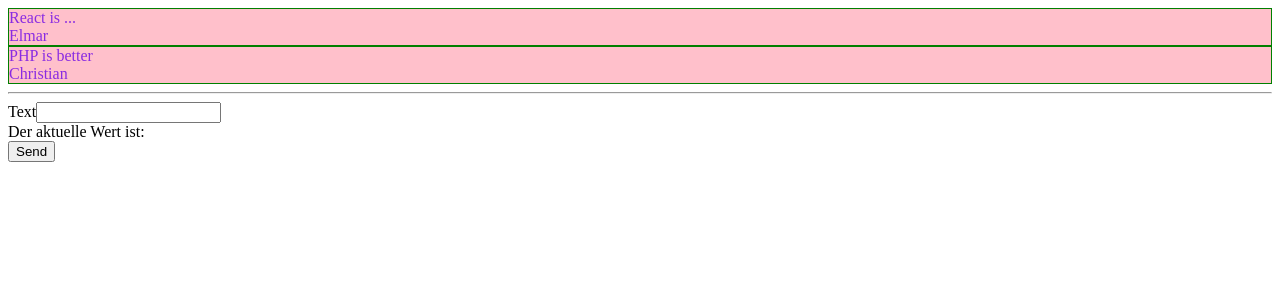
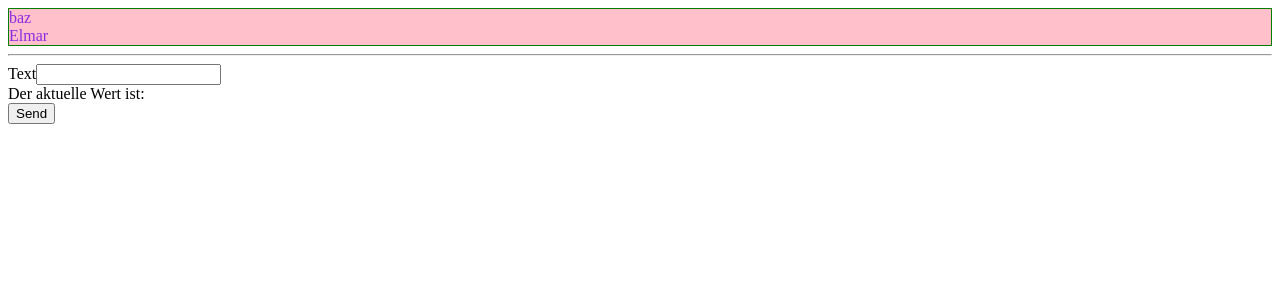
Before and after one commit to elmarburke/reactdays-workshop-munich-2020, a React (Create React App) app: page / in a window 1280 px wide. Shown: the top 300 px of the page. Built offline with nearby package versions, Linux system fonts and the light colour scheme.

Commit message:
fetch messages

```diff
--- a/src/App.tsx
+++ b/src/App.tsx
@@ -1,31 +1,10 @@
 import React from "react";
 import Message from "./components/MessageView";
-import { Message as MessageType } from "./domain";
 import MessageCompose from "./components/MessageCompose";
+import useMessages from "./hooks/useMessages";
 
 const App: React.FunctionComponent = () => {
-  const defaultMessages: readonly MessageType[] = [
-    {
-      id: "1",
-      author: "Elmar",
-      message: "React is ...",
-      date: Date.now(),
-    },
-    {
-      id: "2",
-      author: "Christian",
-      message: "PHP is better",
-      date: Date.now(),
-    },
-  ];
-
-  const [messages, setMessage] = React.useState<readonly MessageType[]>(
-    defaultMessages
-  );
-
-  const handleMessageSubmit = (message: MessageType) => {
-    setMessage([...messages, message]);
-  };
+  const { messages, addMessage } = useMessages();
 
   return (
     <>
@@ -35,7 +14,7 @@
 
       <hr />
 
-      <MessageCompose onMessageSubmit={handleMessageSubmit} />
+      <MessageCompose onMessageSubmit={addMessage} />
     </>
   );
 };
--- /dev/null
+++ b/src/hooks/useMessages.ts
@@ -0,0 +1,26 @@
+import React from "react";
+import { Message } from "../domain";
+
+const useMessages = () => {
+  const [messages, setMessage] = React.useState<readonly Message[]>([]);
+
+  React.useEffect(() => {
+    const controller = new AbortController();
+
+    fetch("/messages.json", { signal: controller.signal })
+      .then((res) => res.json())
+      .then((data) => setMessage(data));
+
+    return () => {
+      controller.abort();
+    };
+  }, []);
+
+  const addMessage = (message: Message): void => {
+    setMessage([...messages, message]);
+  };
+
+  return { messages, addMessage };
+};
+
+export default useMessages;
```
